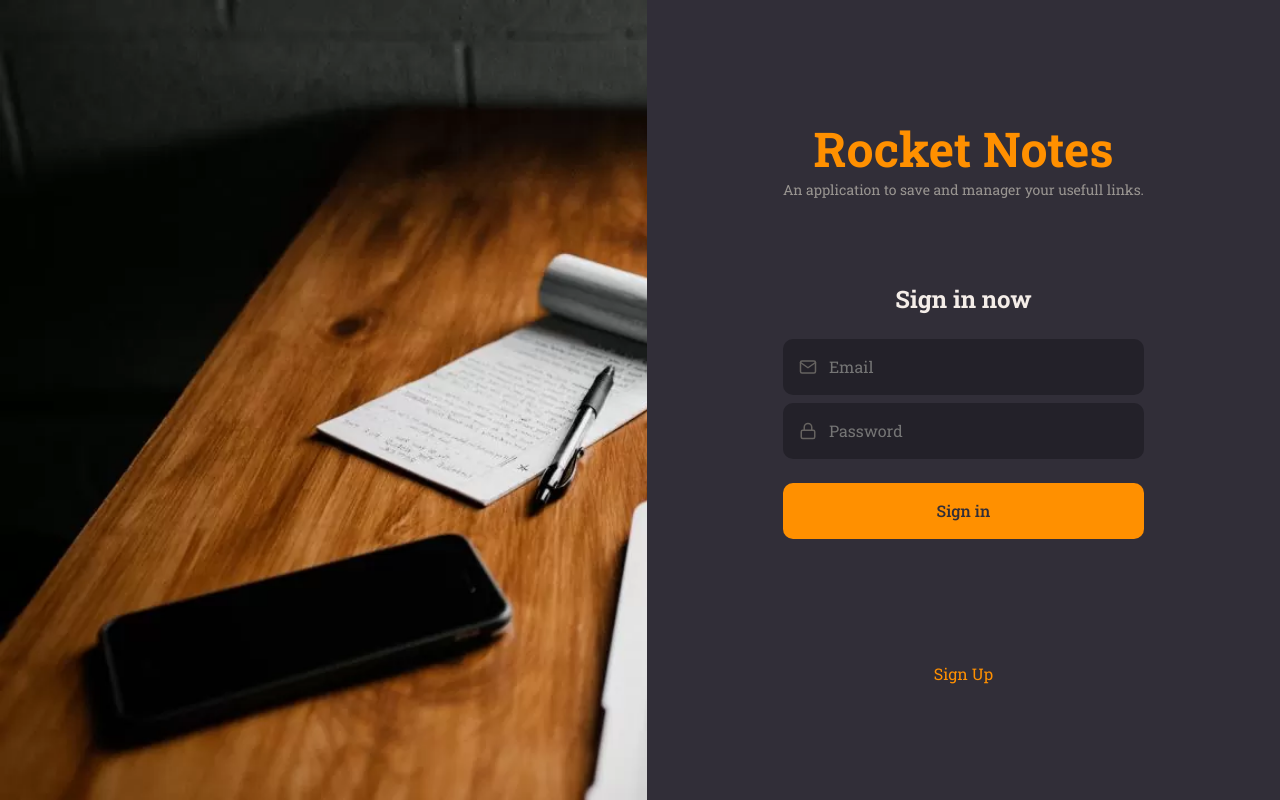
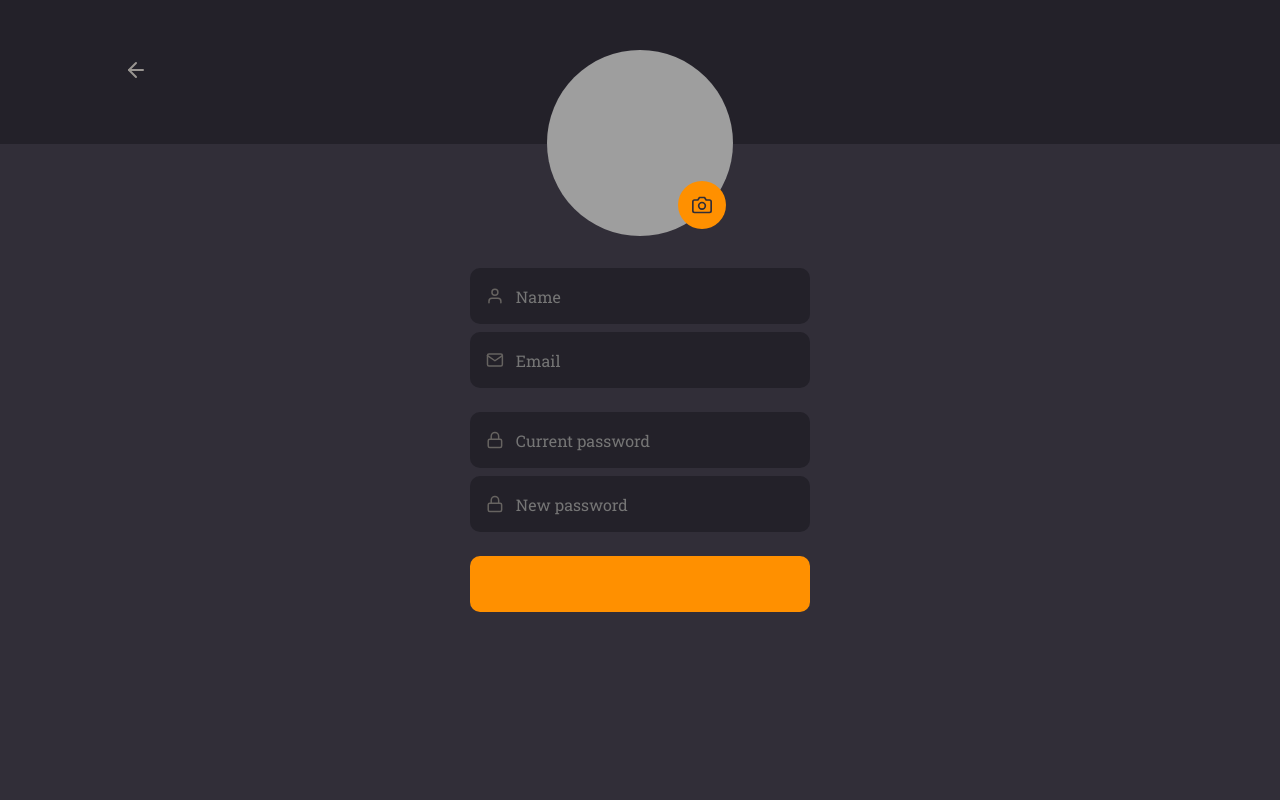
Before and after one commit to brunolyma/rocketnotes, a React (Vite) app: page / in a window 1280 px wide. Built offline with nearby package versions, Linux system fonts and the light colour scheme; grey boxes are pictures that could not be loaded.

Commit message:
Sign Up and Profile Pages done

```diff
--- a/src/main.jsx
+++ b/src/main.jsx
@@ -3,7 +3,7 @@
 import { createRoot } from "react-dom/client";
 import { ThemeProvider } from "styled-components";
 
-import { SignUp } from "./pages/SignUp";
+import { Profile } from "./pages/Profile";
 import GlobalStyle from "./styles/global";
 import theme from "./styles/theme";
 
@@ -11,7 +11,7 @@
   <StrictMode>
     <ThemeProvider theme={theme}>
       <GlobalStyle />
-      <SignUp />
+      <Profile />
     </ThemeProvider>
   </StrictMode>
 );
--- /dev/null
+++ b/src/pages/Profile/index.jsx
@@ -0,0 +1,35 @@
+import { FiArrowLeft, FiCamera, FiLock, FiMail, FiUser } from "react-icons/fi";
+
+import { Button } from "../../components/Button";
+import { Input } from "../../components/Input";
+import { Avatar, Container, Form } from "./styles";
+
+export function Profile() {
+  return (
+    <Container>
+      <header>
+        <a href="/">
+          <FiArrowLeft />
+        </a>
+      </header>
+
+      <Form>
+        <Avatar>
+          <img
+            src="https://github.com/brunolyma.png"
+            alt="user photo profile"
+          />
+          <label htmlFor="avatar">
+            <FiCamera />
+          </label>
+        </Avatar>
+        <Input placeholder="Name" type="text" icon={FiUser} />
+        <Input placeholder="Email" type="text" icon={FiMail} />
+        <Input placeholder="Current password" type="text" icon={FiLock} />
+        <Input placeholder="New password" type="text" icon={FiLock} />
+
+        <Button />
+      </Form>
+    </Container>
+  );
+}
--- /dev/null
+++ b/src/pages/Profile/styles.js
@@ -0,0 +1,70 @@
+import styled from "styled-components";
+
+export const Container = styled.div`
+  width: 100%;
+
+  > header {
+    width: 100%;
+    height: 144px;
+
+    background: ${({ theme }) => theme.COLORS.BACKGROUND_900};
+
+    display: flex;
+    align-items: center;
+
+    padding: 0 124px;
+
+    svg {
+      color: ${({ theme }) => theme.COLORS.GRAY_100};
+      font-size: 24px;
+    }
+  }
+`;
+
+export const Form = styled.form`
+  max-width: 340px;
+  margin: 30px auto 0;
+
+  > div:nth-child(4) {
+    margin-top: 24px;
+  }
+`;
+
+export const Avatar = styled.div`
+  position: relative;
+  margin: -124px auto 32px;
+
+  width: 186px;
+  height: 186px;
+
+  > img {
+    width: 186px;
+    height: 186px;
+    border-radius: 50%;
+  }
+
+  > label {
+    width: 48px;
+    height: 48px;
+
+    background-color: ${({ theme }) => theme.COLORS.ORANGE};
+    border-radius: 50%;
+
+    display: flex;
+    align-items: center;
+    justify-content: center;
+
+    position: absolute;
+    bottom: 7px;
+    right: 7px;
+
+    cursor: pointer;
+  }
+
+  svg {
+    width: 20px;
+    height: 20px;
+
+    color: ${({ theme }) => theme.COLORS.BACKGROUND_800};
+  }
+`;
--- a/src/pages/SignIn/styles.js
+++ b/src/pages/SignIn/styles.js
@@ -26,7 +26,7 @@
 
   > h2 {
     font-size: 24px;
-    margin-block: 84px 24px;
+    margin-block: 48px;
   }
 
   > p {
--- a/src/pages/SignUp/index.jsx
+++ b/src/pages/SignUp/index.jsx
@@ -1,4 +1,4 @@
-import { FiLock, FiMail } from "react-icons/fi";
+import { FiLock, FiMail, FiUser } from "react-icons/fi";
 
 import { Button } from "../../components/Button";
 import { Input } from "../../components/Input";
@@ -7,17 +7,18 @@
 export function SignUp() {
   return (
     <Container>
-      <Background />
       <Form>
         <h1>Rocket Notes</h1>
         <p>An application to save and manager your usefull links.</p>
-        <h2>Sign in now</h2>
+        <h2>Create an account</h2>
+        <Input placeholder="Username" type="text" icon={FiUser} />
         <Input placeholder="Email" type="text" icon={FiMail} />
         <Input placeholder="Password" type="password" icon={FiLock} />
-        <Button title="Sign in" />
+        <Button title="Sign up" />
 
-        <a href="#">Sign Up</a>
+        <a href="#">Already have an account?</a>
       </Form>
+      <Background />
     </Container>
   );
 }
--- a/src/pages/SignUp/styles.js
+++ b/src/pages/SignUp/styles.js
@@ -6,6 +6,7 @@
   height: 100vh;
 
   display: flex;
+  flex-direction: row-reverse;
   align-items: stretch;
 `;
 
@@ -26,7 +27,7 @@
 
   > h2 {
     font-size: 24px;
-    margin-block: 84px 24px;
+    margin-block: 48px;
   }
 
   > p {
```
